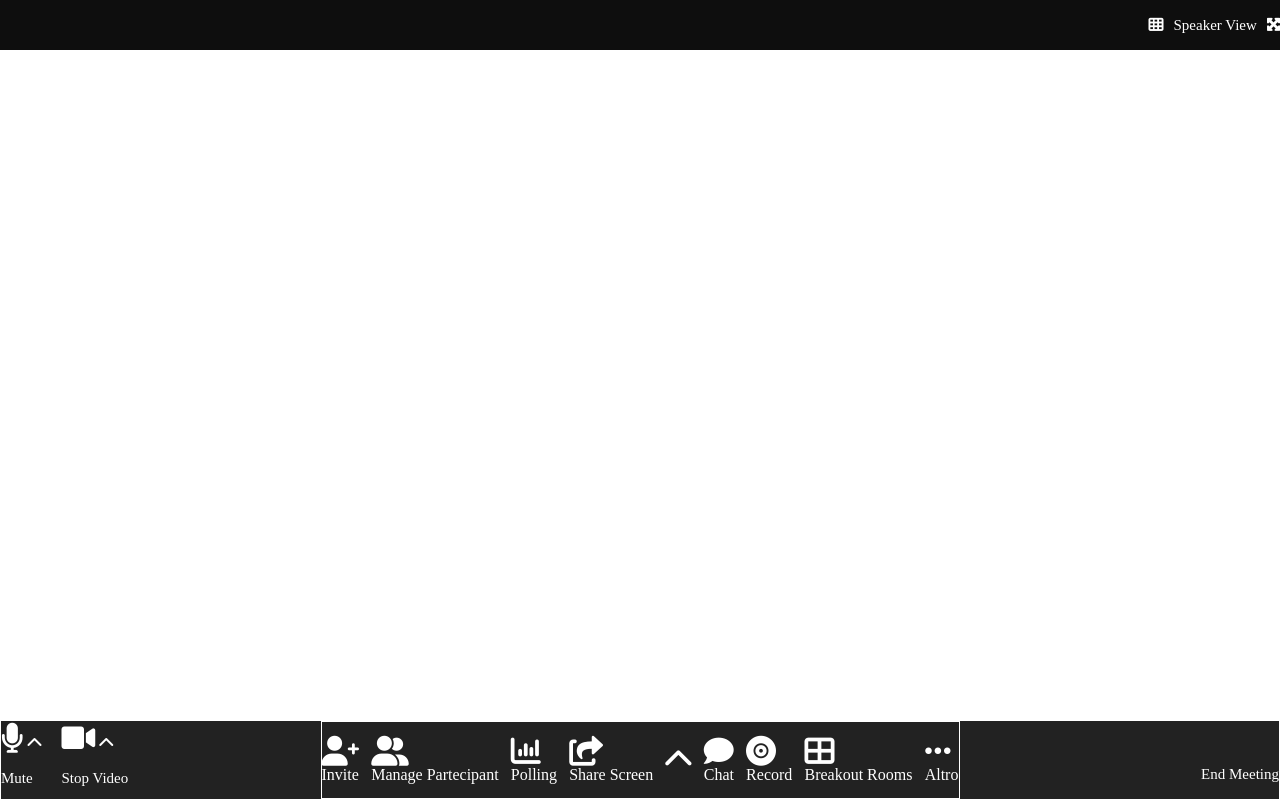
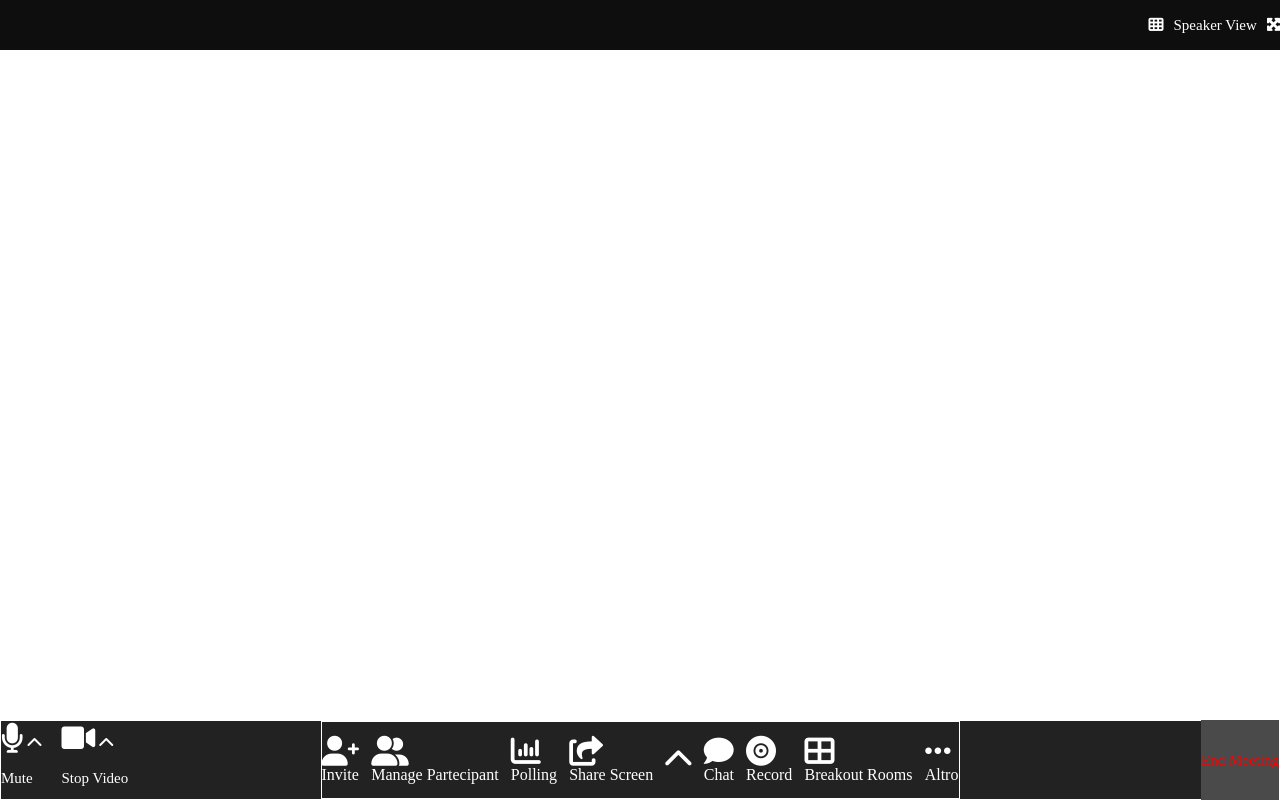
Before and after one commit to Chicco80/html-css-zoom, a plain HTML site: page index.html in a window 1280 px wide. Drawn offline with Linux system fonts and the light colour scheme.

Commit message:
fine nav-rigt

```diff
--- a/css/style.css
+++ b/css/style.css
@@ -56,7 +56,7 @@ footer{
 }
 .nav-left{
     justify-content: flex-start;
-    align-items: center;
+
 }
 .fa-video, .fa-microphone{
     font-size:30px;
@@ -81,15 +81,17 @@ footer{
 .nav-left ul{
     gap: 10px;
 }
+/* nav-right */
 .nav-right{
     height: 100%;
     justify-content: flex-end;
-    align-items: flex-end;
+
     line-height: 80px;
 }
-.nav-right .end p{
+.nav-right p{
     color:red;
-    text-align: right;
+    background-color: #4A4A4A;
+
     line-height: 80px;
 
 }
```
